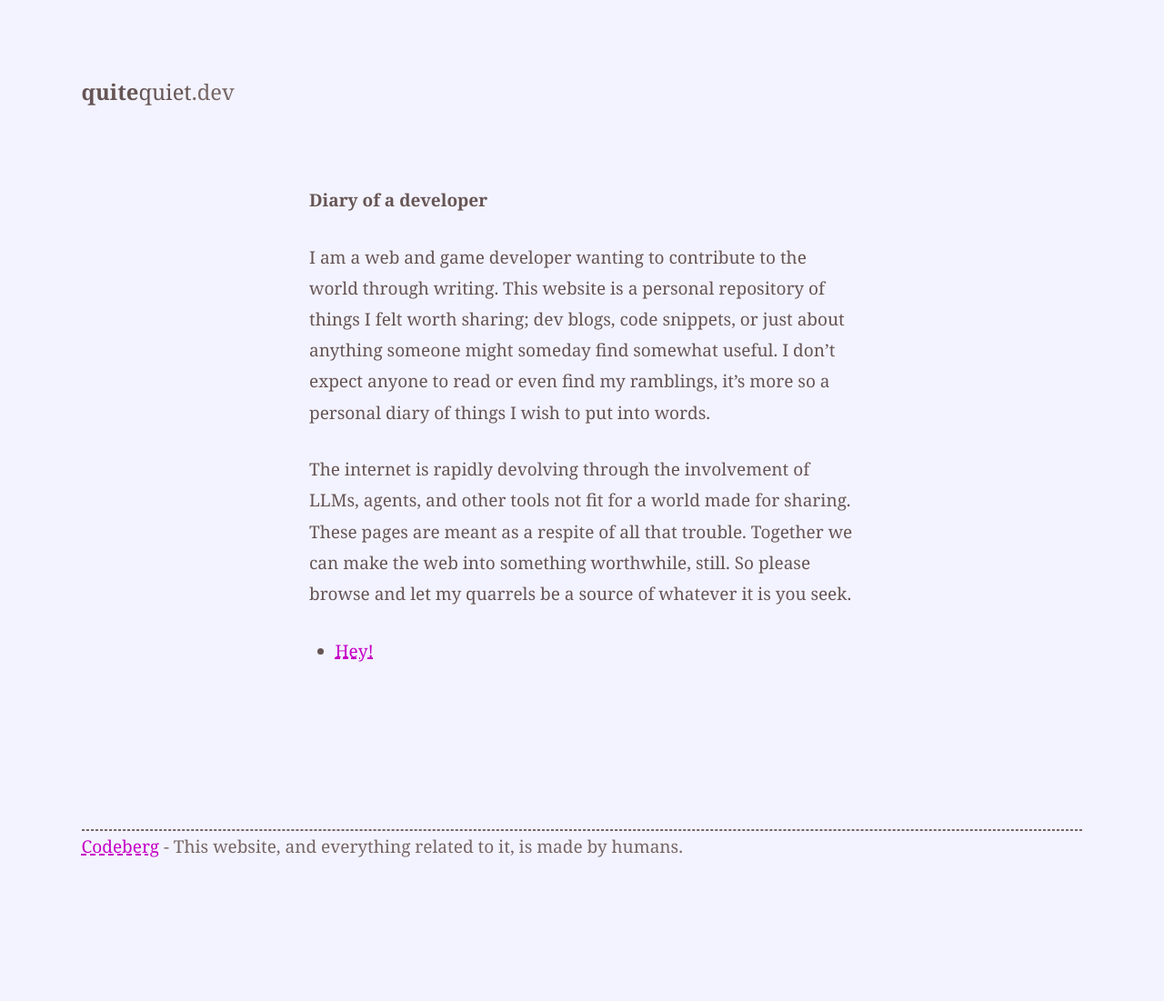
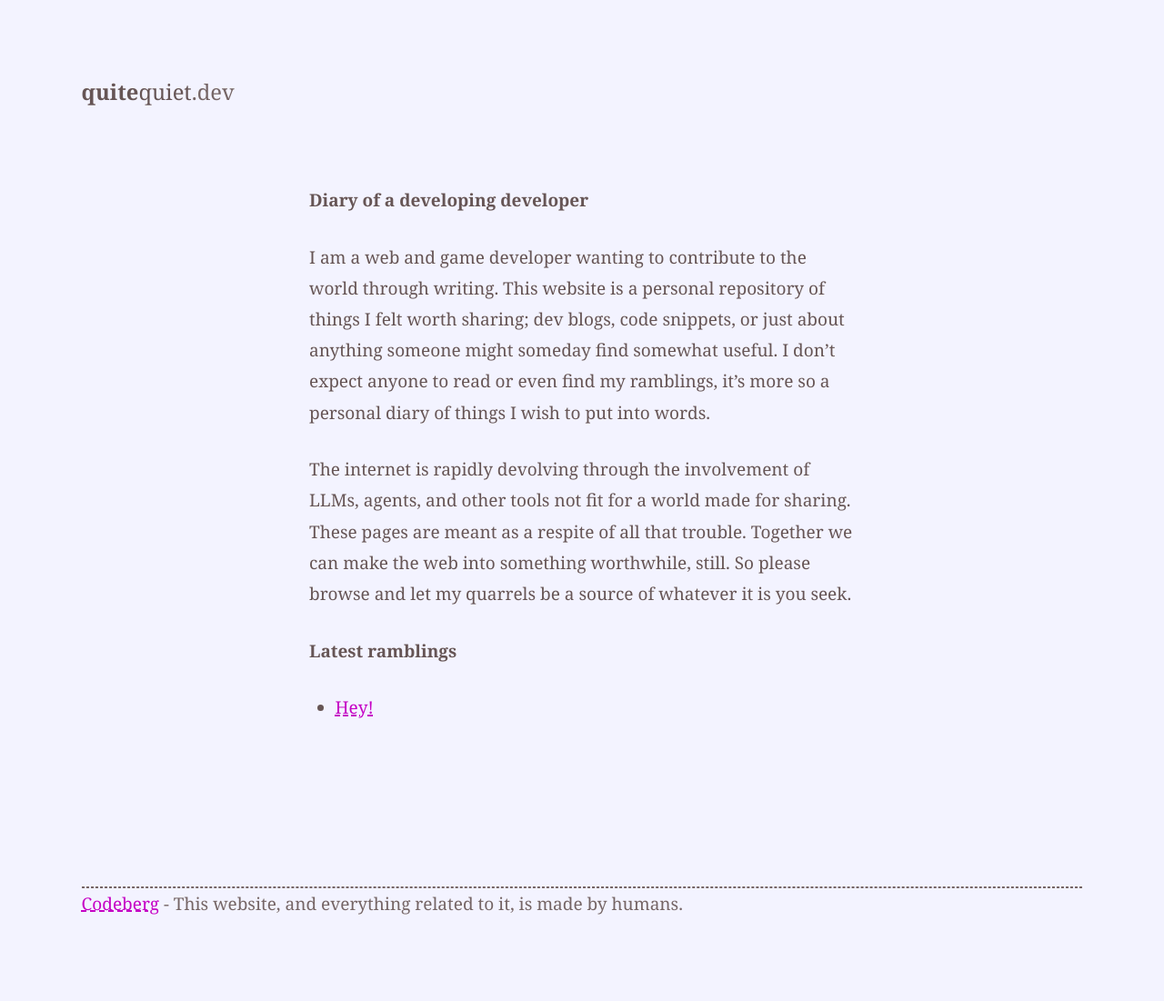
Before and after one commit to Mitcheljager/quitequiet.dev, a Jekyll site: the page built from index.md, in a window 1280 px wide. Shown: the whole page at 91% size. Built offline with Jekyll 4.4.1, drawn with Linux system fonts in a browser that asks for light colours; before the commit the page ends 1038 px from its top, so only the background shows below that.

Commit message:
chore: Words

```diff
--- a/index.md
+++ b/index.md
@@ -3,11 +3,13 @@ layout: default
 title: "Developing developer"
 ---
 
-<strong aria-role="heading" aria-level="1">Diary of a developer</strong>
+<strong aria-role="heading" aria-level="1">Diary of a developing developer</strong>
 
 I am a web and game developer wanting to contribute to the world through writing. This website is a personal repository of things I felt worth sharing; dev blogs, code snippets, or just about anything someone might someday find somewhat useful. I don't expect anyone to read or even find my ramblings, it's more so a personal diary of things I wish to put into words.
 
 The internet is rapidly devolving through the involvement of LLMs, agents, and other tools not fit for a world made for sharing. These pages are meant as a respite of all that trouble. Together we can make the web into something worthwhile, still. So please browse and let my quarrels be a source of whatever it is you seek.
+
+<strong aria-role="heading" aria-level="1">Latest ramblings</strong>
 
 <ul>
   {% for post in site.posts %}
```
